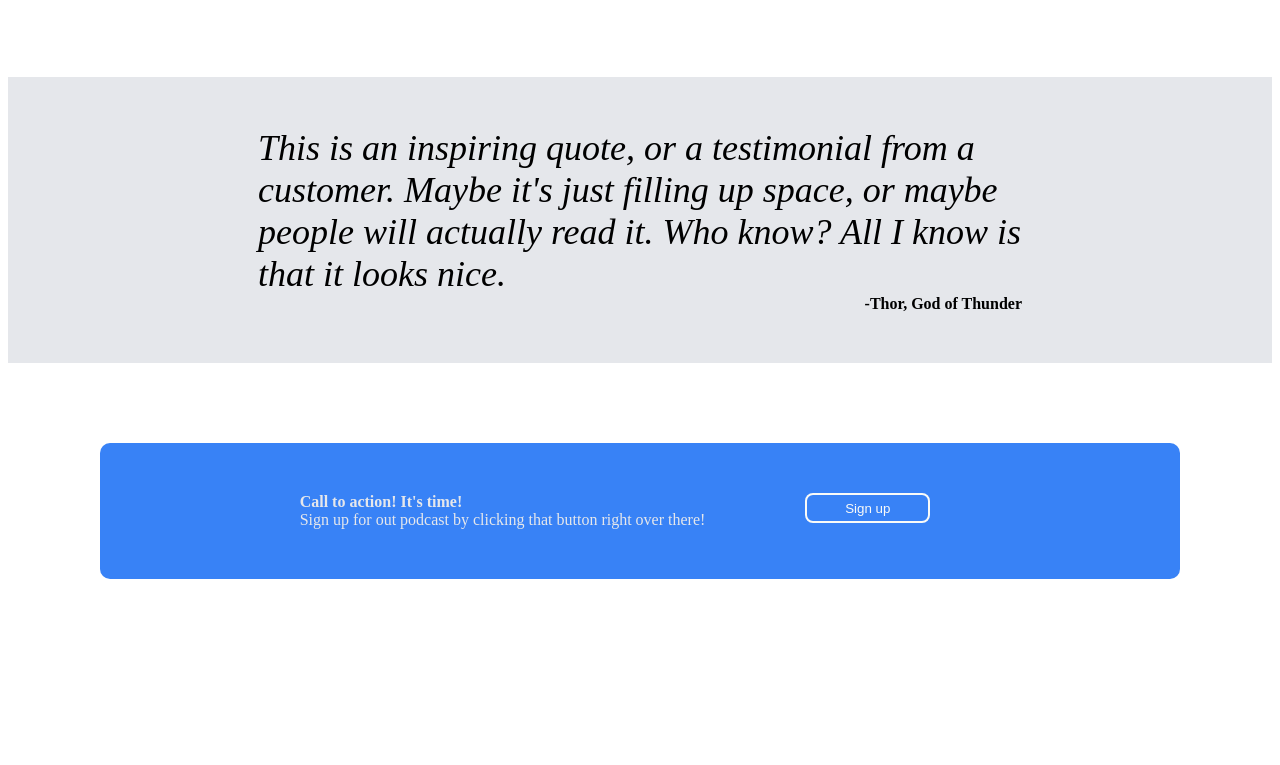
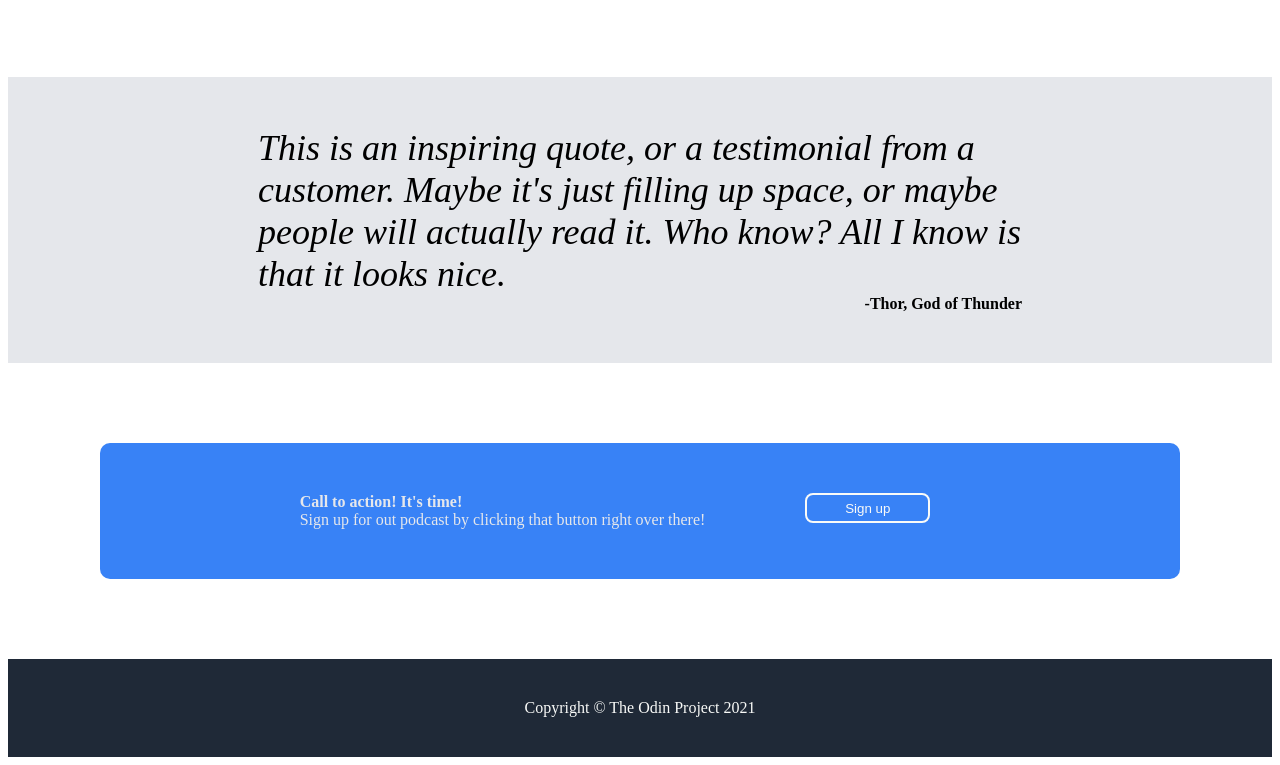
Before and after one commit to VaricelaZoster/LandingPage, a plain HTML site: page index.html in a window 1280 px wide. Shown: the part 775-1540 px from the top of the page. Before the commit the page ends 1442 px from the top, so only its background shows below. Drawn offline with Linux system fonts and the light colour scheme.

Commit message:
Finally done lol

```diff
--- a/index.html
+++ b/index.html
@@ -92,5 +92,10 @@
                 </div>
             </div>
         </div>
+        <div class="cont7">
+            <div class="copyright">
+                Copyright &copy;  The Odin Project 2021
+            </div>
+        </div>
     </body>
 </html>
--- a/index1.css
+++ b/index1.css
@@ -174,3 +174,13 @@ img{
 .button1{
     border: 2px solid #F9FAF8;
 }
+.cont7{
+    display: flex;
+    background-color: #1F2937;
+    color: #F9FAF8;
+    justify-content: center;
+}
+.copyright{
+    padding-top: 40px;
+    padding-bottom: 40px;
+}
```
